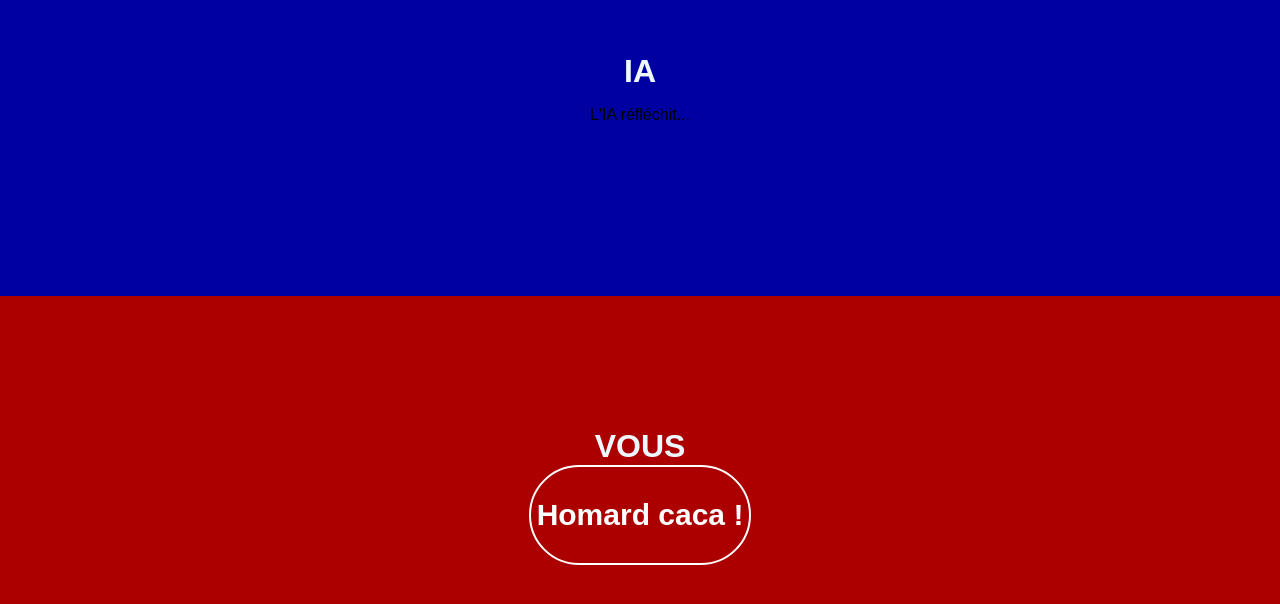
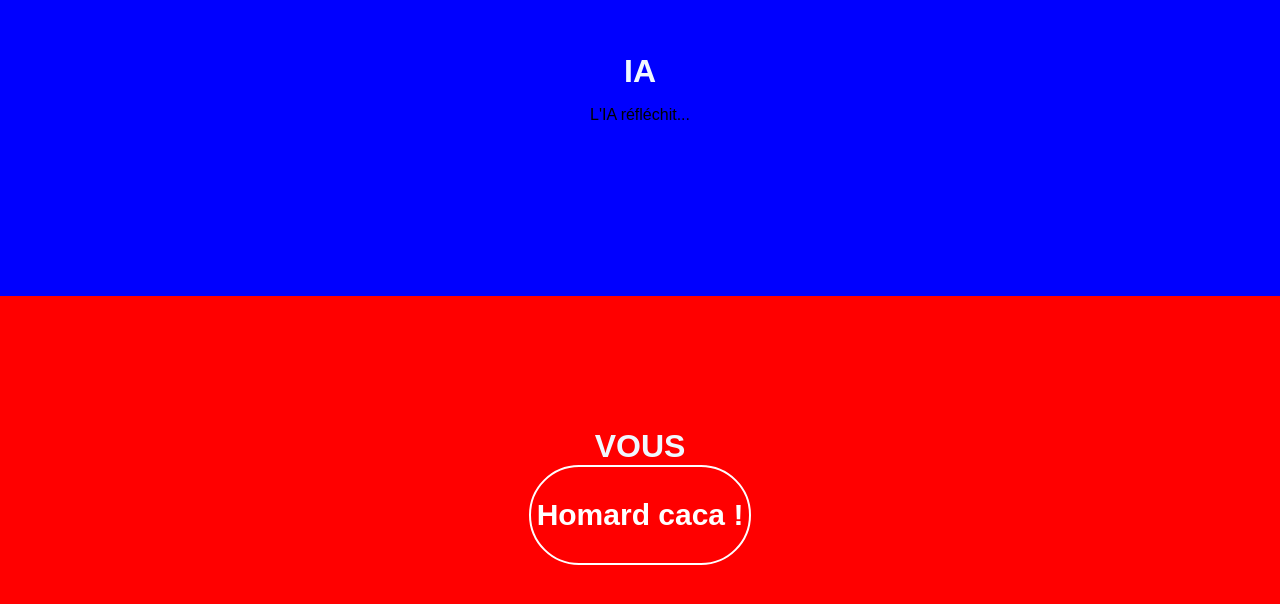
Before and after one commit to 0x8762/HomardCacaV2, a plain HTML site: page index.html in a window 1280 px wide. Shown: the part 104-708 px from the top of the page. Drawn offline with Linux system fonts and the light colour scheme.

Commit message:
Update main.css

```diff
--- a/main.css
+++ b/main.css
@@ -11,7 +11,7 @@ body {
     justify-content: center;
     align-items: center;
     height: 50vh;
-    background-color: rgb(0, 0, 162);
+    background-color: rgb(0, 0, 255);
     width: 100vw;
 }
 
@@ -23,7 +23,7 @@ body {
     justify-content: center;
     align-items: center;
     height: 50vh;
-    background-color: rgb(172, 0, 0);
+    background-color: rgb(255, 0, 0);
     width: 100vw;
 }
 
```
